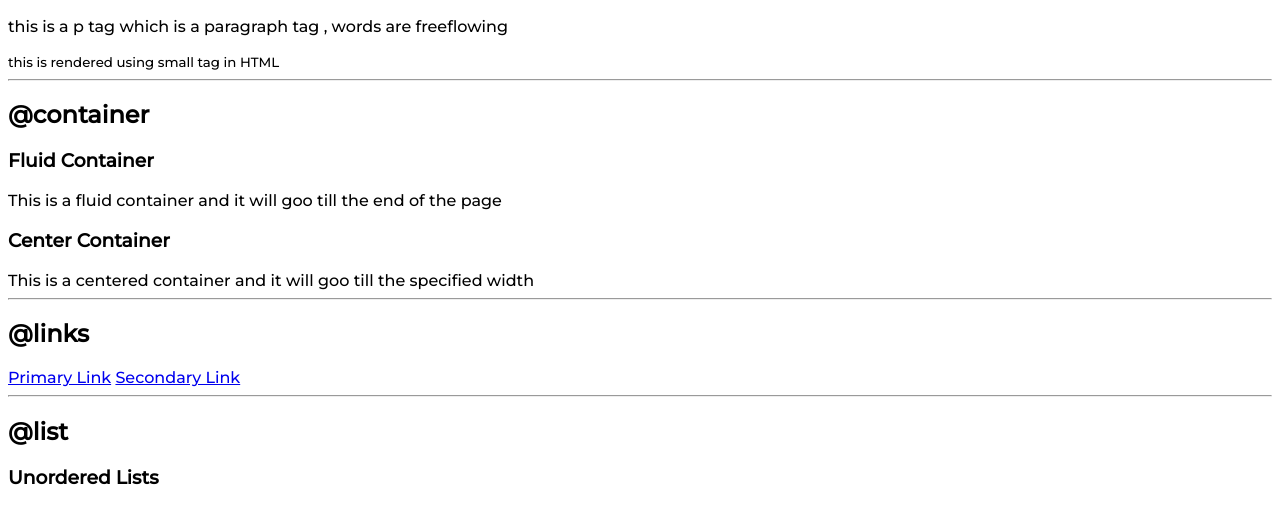
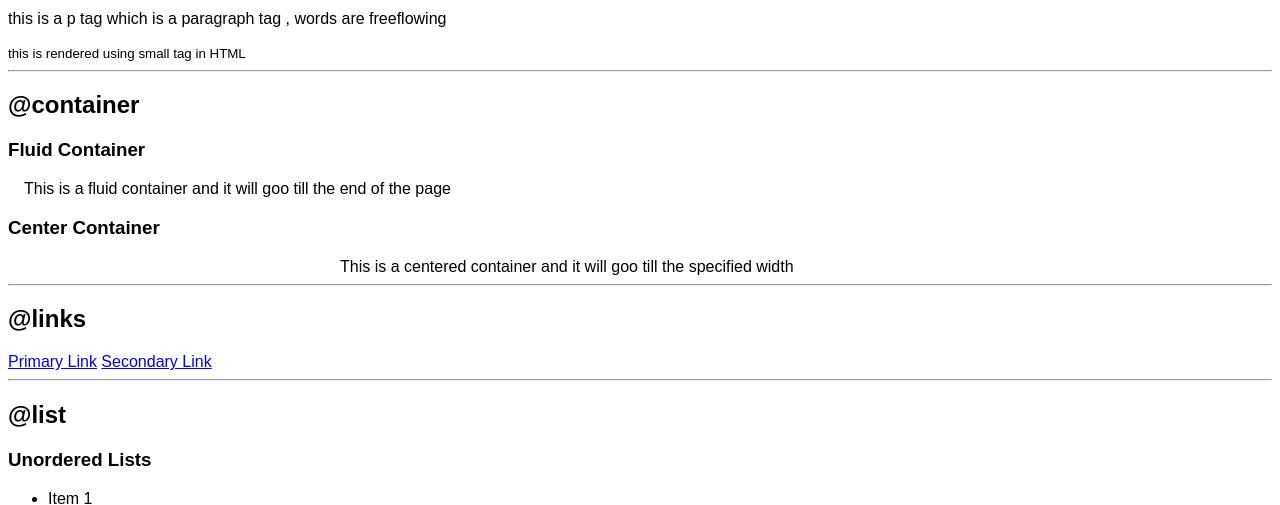
Before and after one commit to Sumeshpad/component-library, a plain HTML site: page index.html in a window 1280 px wide. Shown: the part 282-787 px from the top of the page. Drawn offline with Linux system fonts and the light colour scheme.

Commit message:
Container

```diff
--- a/index.html
+++ b/index.html
@@ -24,12 +24,12 @@
     <h2>@container</h2>
 
     <h3>Fluid Container</h3>
-    <div>
+    <div class="container container-fluid">
       This is a fluid container and it will goo till the end of the page
     </div>
 
     <h3>Center Container</h3>
-    <div>
+    <div class="container container-center">
       This is a centered container and it will goo till the specified width
     </div>
 
--- a/styles.css
+++ b/styles.css
@@ -1,4 +1,16 @@
-@import url("https://fonts.googleapis.com/css2?family=Montserrat:wght@200;500&display=swap");
+@import url("https://fonts.googleapis.com/css2?family=Roboto:wght@300;500&display=swap");
 body {
   font-family: "Montserrat", sans-serif;
 }
+.container {
+  padding-left: 1rem;
+  padding-right: 1rem;
+}
+
+.container-center {
+  max-width: 600px;
+  margin: auto;
+}
+.container-fluid {
+  padding-left: 1rem;
+}
```
